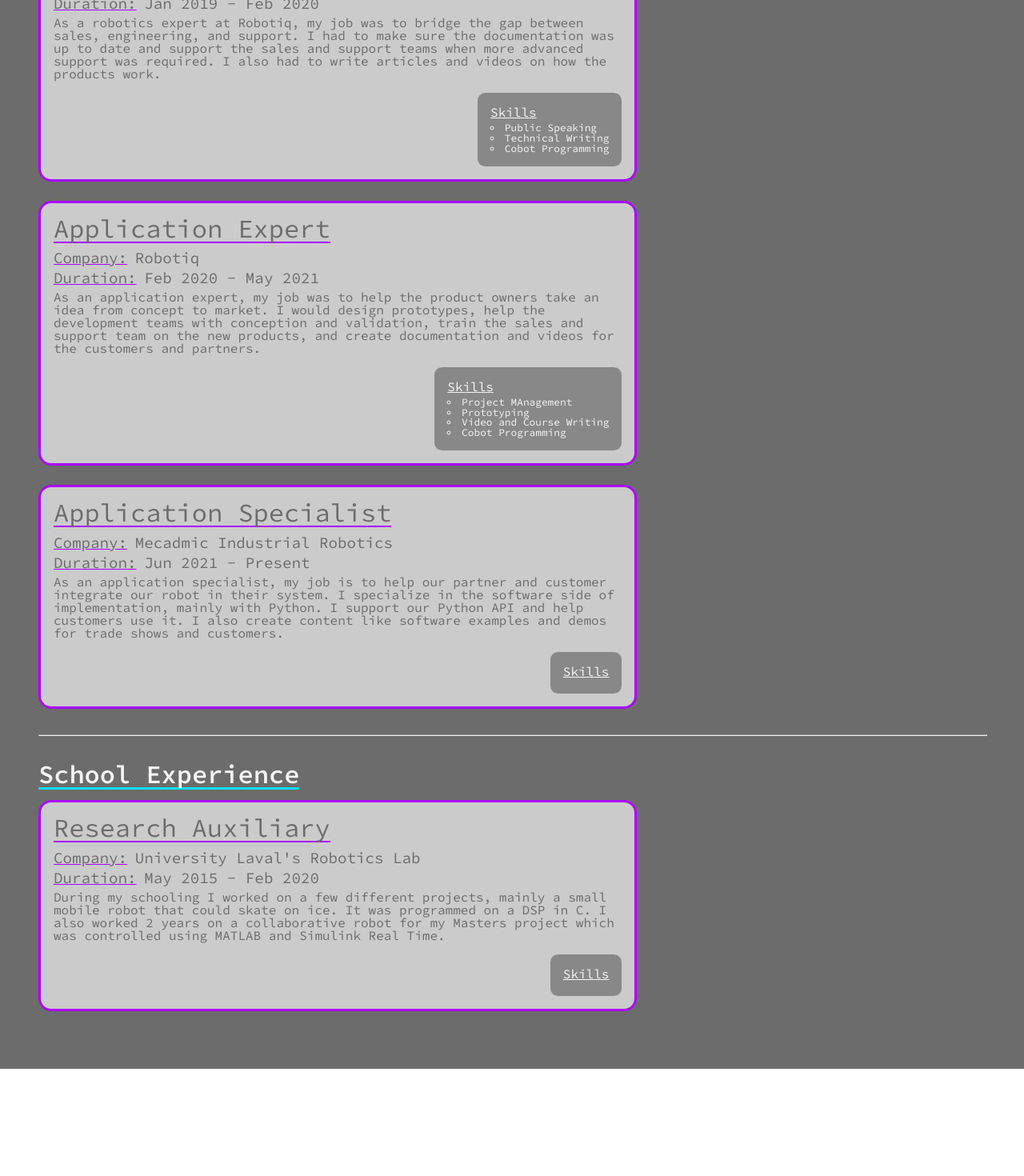
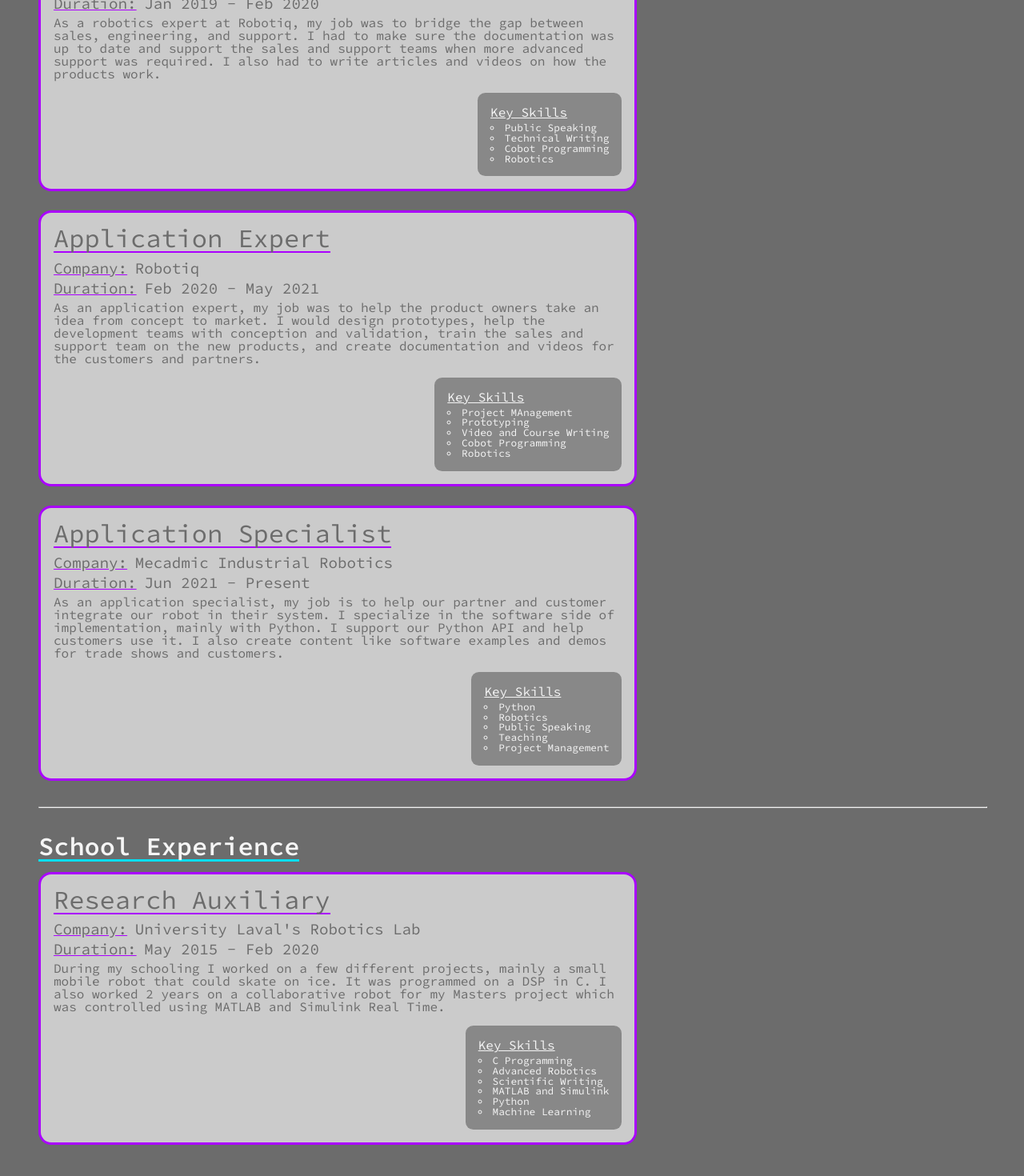
Before and after one commit to GabrielBoucher91/MyPortfolio, an Angular app: page /EN/work in a window 1280 px wide. Shown: the part 360-1830 px from the top of the page at 80% size. Before the commit the page ends 1696 px from the top, so only its background shows below. Built offline with nearby package versions, Linux system fonts and the light colour scheme.

Commit message:
Finished the content of the work section

```diff
--- a/src/app/english/work-english/work-english.component.html
+++ b/src/app/english/work-english/work-english.component.html
@@ -10,7 +10,12 @@
         endDate="Feb 2020"
         class="animated-left"
         [ngStyle]="{ 'animation-delay': calcDelay(1) }"
-        [skills]="['Public Speaking', 'Technical Writing', 'Cobot Programming']"
+        [skills]="[
+          'Public Speaking',
+          'Technical Writing',
+          'Cobot Programming',
+          'Robotics'
+        ]"
       >
         As a robotics expert at Robotiq, my job was to bridge the gap between
         sales, engineering, and support. I had to make sure the documentation
@@ -29,7 +34,8 @@
           'Project MAnagement',
           'Prototyping',
           'Video and Course Writing',
-          'Cobot Programming'
+          'Cobot Programming',
+          'Robotics'
         ]"
       >
         As an application expert, my job was to help the product owners take an
@@ -45,6 +51,13 @@
         endDate="Present"
         class="animated-left"
         [ngStyle]="{ 'animation-delay': calcDelay(3) }"
+        [skills]="[
+          'Python',
+          'Robotics',
+          'Public Speaking',
+          'Teaching',
+          'Project Management'
+        ]"
       >
         As an application specialist, my job is to help our partner and customer
         integrate our robot in their system. I specialize in the software side
@@ -65,6 +78,14 @@
         endDate="Feb 2020"
         class="animated-left"
         [ngStyle]="{ 'animation-delay': calcDelay(4) }"
+        [skills]="[
+          'C Programming',
+          'Advanced Robotics',
+          'Scientific Writing',
+          'MATLAB and Simulink',
+          'Python',
+          'Machine Learning'
+        ]"
       >
         During my schooling I worked on a few different projects, mainly a small
         mobile robot that could skate on ice. It was programmed on a DSP in C. I
--- a/src/app/shared/work-card/work-card.component.html
+++ b/src/app/shared/work-card/work-card.component.html
@@ -7,7 +7,7 @@
   <ng-content></ng-content>
 </p>
 <div class="skills">
-  <h2>Skills</h2>
+  <h2>Key Skills</h2>
   <ul>
     <li *ngFor="let skill of skills">{{ skill }}</li>
   </ul>
```
